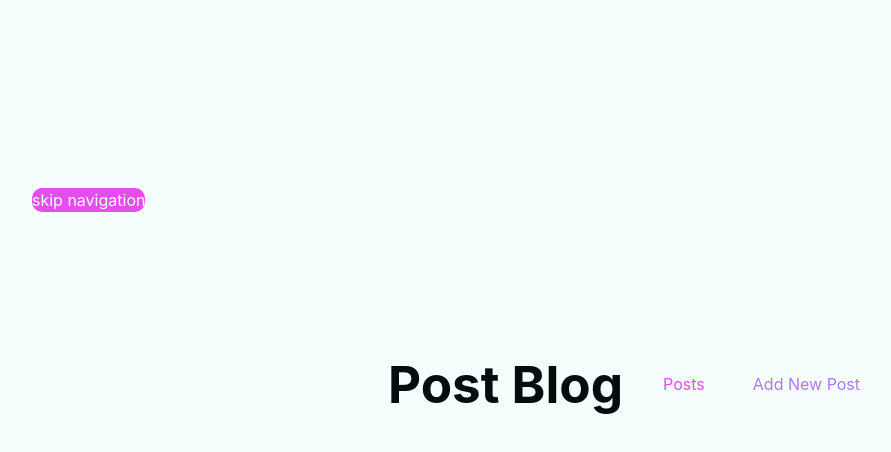
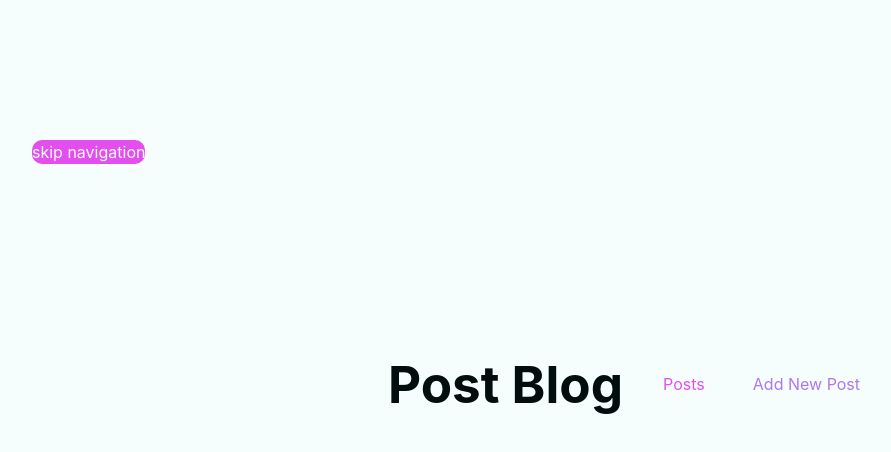
Before and after one commit to Mkhaleddd/Redux-Blog-App, a React (Vite) app: page / in a window 1280 px wide. Shown: the top 452 px of the page, without its empty margins (16-907 px from the left). Built offline with nearby package versions, Linux system fonts and the light colour scheme; no server answers.

Commit message:
css-issue-fix

```diff
--- a/src/App.css
+++ b/src/App.css
@@ -36,7 +36,7 @@ body::-webkit-scrollbar {
 .skip-nav-link{
   position: absolute;
   left: 3rem;
-  transform: translateY(-700%);
+  transform: translateY(-900%);
   border-radius: 10px;
   background: #e44eef;
   color: #f6fefd;
```
